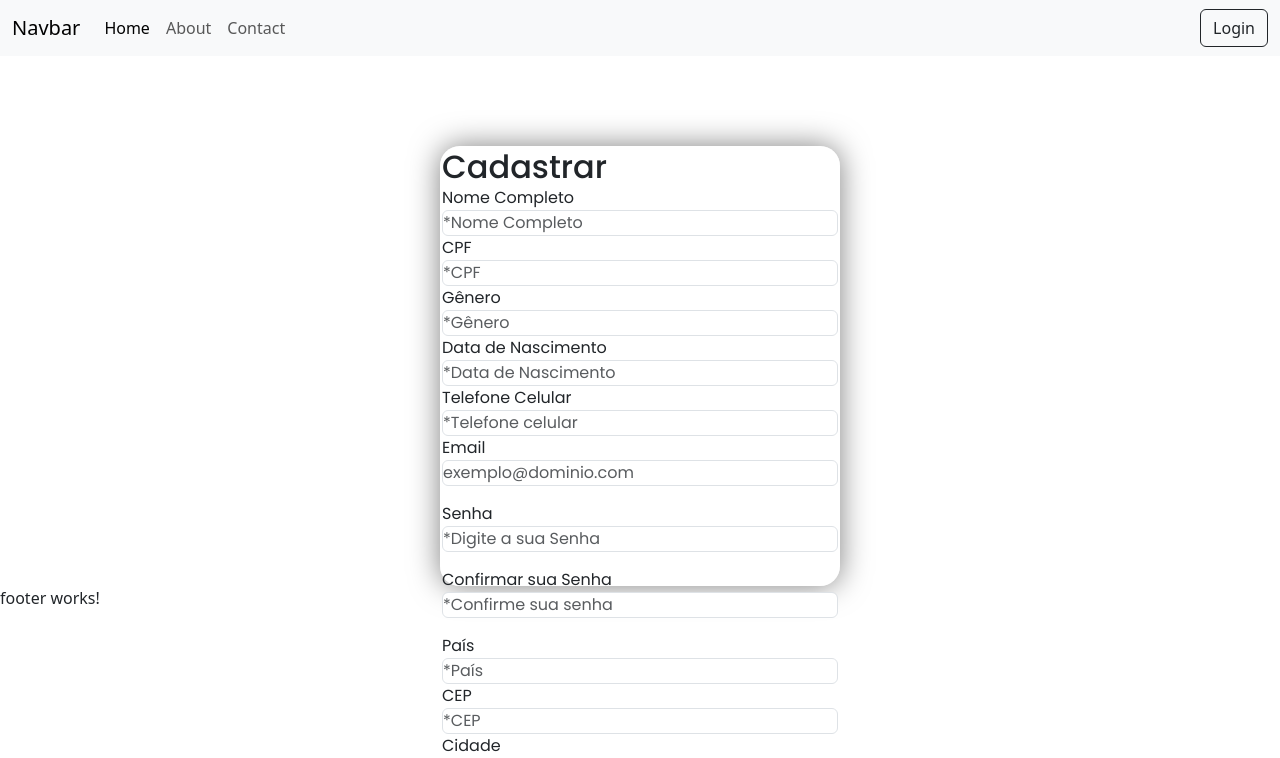
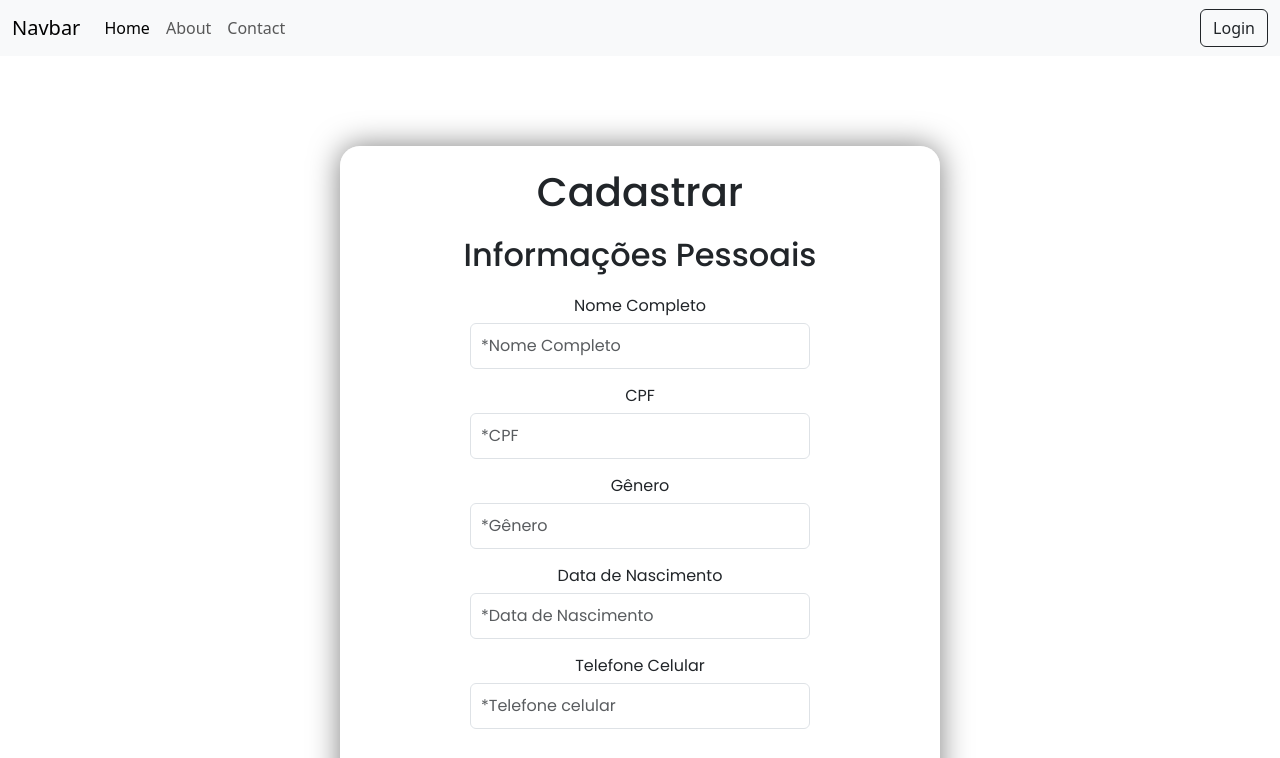
Before and after one commit to DouglasIde/LoginAndLearn, an Angular app: page /cadastrarUsuario in a window 1280 px wide. Shown: the top 758 px of the page. Built offline with nearby package versions, Linux system fonts and the light colour scheme.

Commit message:
Feat: Styling the registration form with the user's personal information

```diff
--- a/src/app/cadastro/cadastro.component.html
+++ b/src/app/cadastro/cadastro.component.html
@@ -1,21 +1,7 @@
     <div class="wrapper">
-  <h2>Cadastrar</h2>
-  <form class="form-box">
-    <div class="mb-3">
-      <label for="nome" class="form-label">Nome Completo</label>
-      <input type="text" class="form-control" placeholder="*Nome Completo" />
-
-      <label for="cpf" class="form-label">CPF</label>
-      <input type="text" class="form-control" placeholder="*CPF" />
-
-      <label for="cpf" class="form-label">Gênero</label>
-      <input type="text" class="form-control" placeholder="*Gênero" />
-
-      <label for="cpf" class="form-label">Data de Nascimento</label>
-      <input type="text" class="form-control" placeholder="*Data de Nascimento" />
-
-      <label for="cpf" class="form-label">Telefone Celular</label>
-      <input type="text" class="form-control" placeholder="*Telefone celular" />
+      <h1 class="title">Cadastrar</h1>
+      <app-info-pessoal></app-info-pessoal>
+    </div>
 
     <label for="exampleInputEmail1" class="form-label">Email</label>
     <input
@@ -25,7 +11,7 @@
       aria-describedby="emailHelp"
       placeholder="exemplo@dominio.com"
     />
-    </div>
+
 
     <div class="mb-3">
       <label for="exampleInputPassword1" class="form-label">Senha</label>
@@ -76,13 +62,7 @@
         <input type="text" class="form-control" placeholder="*Complemento" />
       </div>
 
-
-
-
     <div class="mb-3 form-check">
       <input type="checkbox" class="form-check-input" id="exampleCheck1" />
       <label class="form-check-label" for="exampleCheck1">Check me out</label>
     </div>
-    <button type="submit" class="btn btn-primary">Submit</button>
-  </form>
-</div>
--- a/src/app/cadastro/cadastro.component.scss
+++ b/src/app/cadastro/cadastro.component.scss
@@ -16,8 +16,8 @@ body{
 
 .wrapper{
     position: relative;
-    width: 400px;
-    height: 440px;
+    width: 600px;
+    height: auto;
     background: transparent;
     border: 2px solid rgba(255, 255, 255, .5);
     border-radius: 20px;
@@ -25,4 +25,13 @@ body{
     box-shadow: 0 0 30px rgba(0, 0, 0, .5);
     margin: auto;
     margin-top: 7%;
+    display: flex;
+    flex-direction: column;
+    justify-content: center;
 }
+
+.title {
+    margin-bottom: 20px;
+    text-align: center;
+    margin-top: 20px;
+}
--- a/src/app/cadastro/cadastro.component.ts
+++ b/src/app/cadastro/cadastro.component.ts
@@ -1,10 +1,10 @@
 import { Component } from '@angular/core';
-
+import { InfoPessoalComponent } from "./info-pessoal/info-pessoal.component";
 
 @Component({
   selector: 'app-cadastro',
   standalone: true,
-  imports: [],
+  imports: [InfoPessoalComponent],
   templateUrl: './cadastro.component.html',
   styleUrl: './cadastro.component.scss'
 })
--- /dev/null
+++ b/src/app/cadastro/info-pessoal/info-pessoal.component.html
@@ -0,0 +1,26 @@
+<h2 class="sub-title">Informações Pessoais</h2>
+<form class="form-box">
+  <div class="mb-3">
+    <label for="nome" class="form-label">Nome Completo</label>
+    <input
+      type="text"
+      id="nome"
+      class="form-control"
+      placeholder="*Nome Completo"
+    />
+
+    <label for="cpf" class="form-label">CPF</label>
+    <input type="text" class="form-control" placeholder="*CPF" />
+
+    <label for="cpf" class="form-label">Gênero</label>
+    <input type="text" class="form-control" placeholder="*Gênero" />
+
+    <label for="cpf" class="form-label">Data de Nascimento</label>
+    <input type="text" class="form-control" placeholder="*Data de Nascimento" />
+
+    <label for="cpf" class="form-label">Telefone Celular</label>
+    <input type="text" class="form-control" placeholder="*Telefone celular" />
+
+    <button type="submit" class="btn btn-dark btn-next">Próximo</button>
+  </div>
+</form>
--- /dev/null
+++ b/src/app/cadastro/info-pessoal/info-pessoal.component.scss
@@ -0,0 +1,29 @@
+.sub-title{
+    text-align: center;
+    margin-bottom: 20px;
+}
+
+.form-box{
+    padding: 0 10px;
+    width: 100%;
+    max-width: 360px;
+    margin: 0 auto;
+    align-items: center;
+    text-align: center;
+}
+
+.form-control{
+    padding: 10px;
+    margin-bottom: 15px;
+}
+
+.form-label{
+    margin-bottom: 5px;
+}
+
+.btn-next{
+    margin-top: 20px;
+    display: inline-block;
+    width: 100%;
+    max-width: 150px;
+}
--- /dev/null
+++ b/src/app/cadastro/info-pessoal/info-pessoal.component.ts
@@ -0,0 +1,16 @@
+import { Component } from '@angular/core';
+
+@Component({
+  selector: 'app-info-pessoal',
+  standalone: true,
+  imports: [],
+  templateUrl: './info-pessoal.component.html',
+  styleUrl: './info-pessoal.component.scss'
+})
+
+export class InfoPessoalComponent {
+
+nome: string = '';
+cpf: string = '';
+
+}
```
Also changed, not shown: 1 other file (tests, documents, lock files or other folders). Lines whose indentation alone changed are shown as unchanged.
